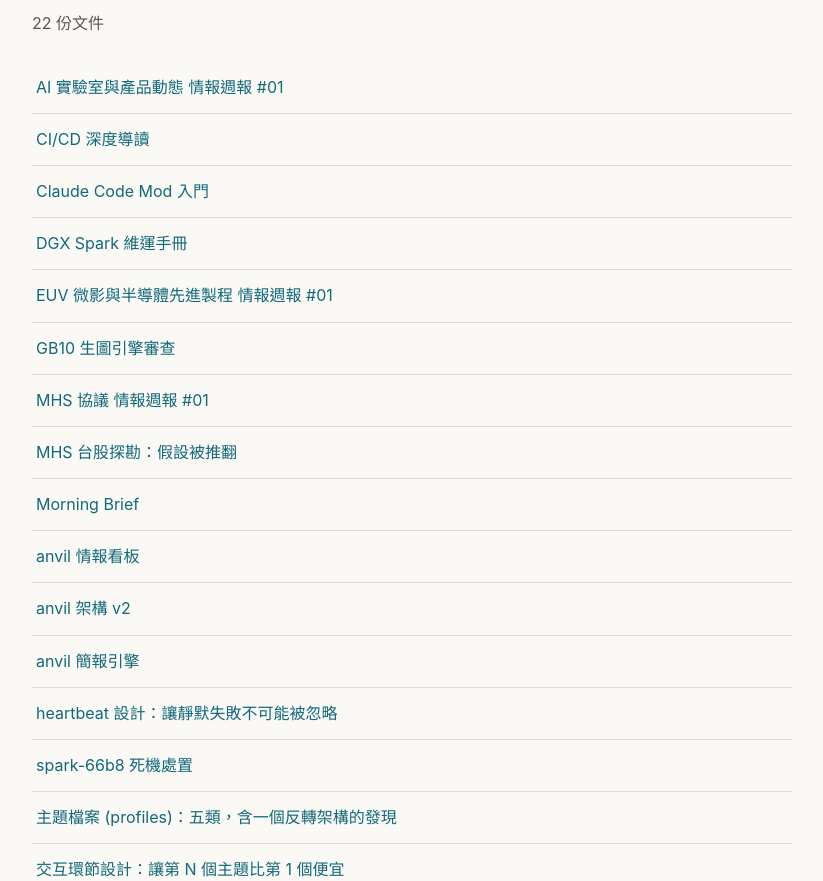
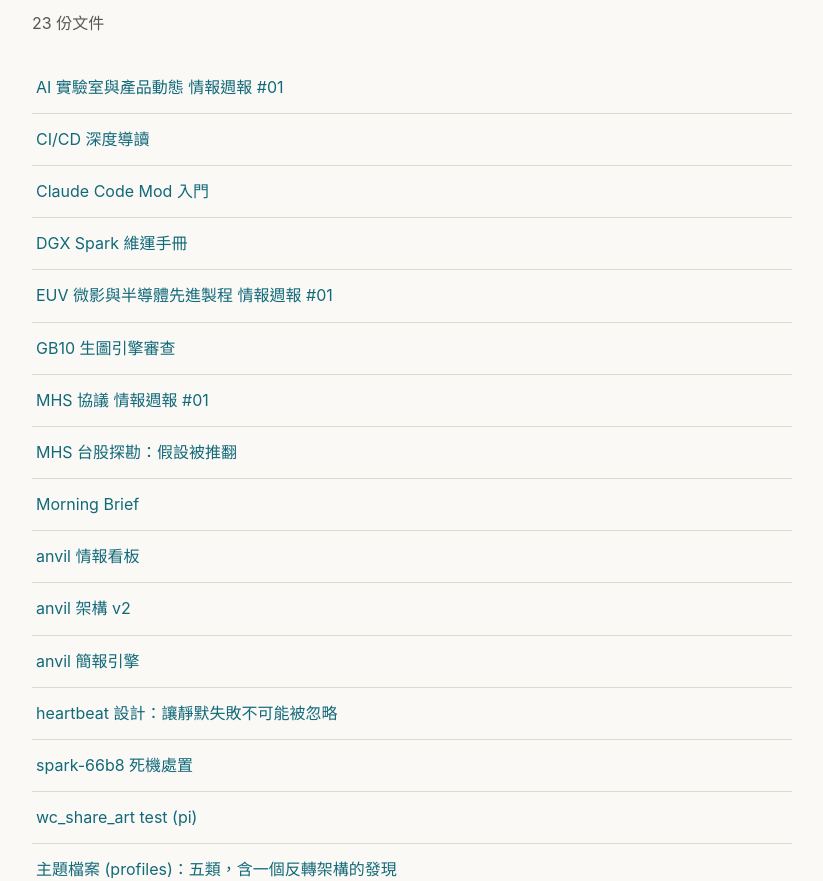
Before and after one commit to signor0810/my_share_doc, a plain HTML site: page index.html in a window 1280 px wide. Shown: the part 80-961 px from the top of the page, without its empty margins (228-1051 px from the left). Drawn offline with Linux system fonts and the light colour scheme.

Commit message:
Publish test-pi: wc_share_art test (pi)

```diff
--- a/index.html
+++ b/index.html
@@ -10,7 +10,7 @@ h1{margin:0 0 4px}p{opacity:.7;margin:0 0 24px}
 ul{list-style:none;padding:0;margin:0}li{border-bottom:1px solid var(--bd)}
 a{display:block;padding:12px 4px;color:var(--ac);text-decoration:none}a:hover{text-decoration:underline}
 </style></head><body><main>
-<h1>my_share_doc</h1><p>22 份文件</p>
+<h1>my_share_doc</h1><p>23 份文件</p>
 <ul>
 <li><a href="artifacts/ai-labs-weekly-01.html">AI 實驗室與產品動態 情報週報 #01</a></li>
 <li><a href="artifacts/cicd-deep-dive.html">CI/CD 深度導讀</a></li>
@@ -26,6 +26,7 @@ a{display:block;padding:12px 4px;color:var(--ac);text-decoration:none}a:hover{te
 <li><a href="artifacts/anvil-slide-engine.html">anvil 簡報引擎</a></li>
 <li><a href="artifacts/heartbeat-design.html">heartbeat 設計：讓靜默失敗不可能被忽略</a></li>
 <li><a href="artifacts/spark-66b8-crash-handling.html">spark-66b8 死機處置</a></li>
+<li><a href="artifacts/test-pi.html">wc_share_art test (pi)</a></li>
 <li><a href="artifacts/profiles-five-types.html">主題檔案 (profiles)：五類，含一個反轉架構的發現</a></li>
 <li><a href="artifacts/interaction-design.html">交互環節設計：讓第 N 個主題比第 1 個便宜</a></li>
 <li><a href="artifacts/travel-assistant-overview.html">旅遊助手總覽</a></li>
```
Also changed, not shown: artifacts/test-pi.html (added, +3 -0 lines).
